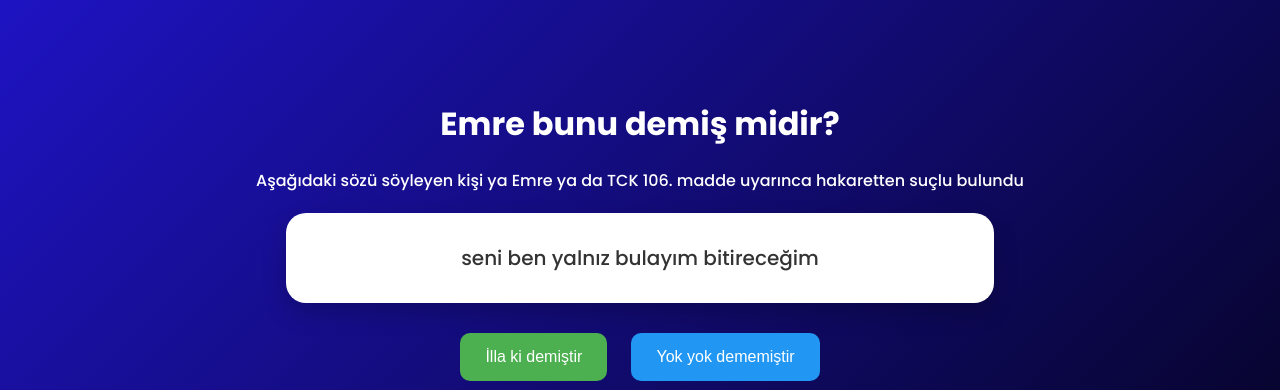
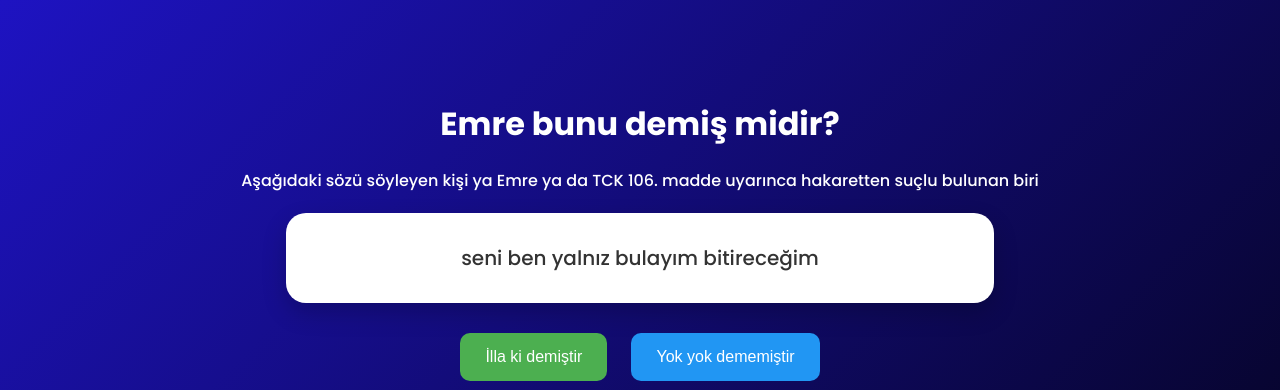
Before and after one commit to Psyche0x0/illakidemistir, a Flask app: page / in a window 1280 px wide. Shown: the top 390 px of the page. Run offline with Flask 3, Linux system fonts and the light colour scheme.

Commit message:
Update index.html

```diff
--- a/templates/index.html
+++ b/templates/index.html
@@ -101,7 +101,7 @@
 <div class="container">
 
     <h1>Emre bunu demiş midir?</h1>
-    <div>Aşağıdaki sözü söyleyen kişi ya Emre ya da TCK 106. madde uyarınca hakaretten suçlu bulundu </div>
+    <div>Aşağıdaki sözü söyleyen kişi ya Emre ya da TCK 106. madde uyarınca hakaretten suçlu bulunan biri </div>
 
     <div class="card">
         {{ text }}
```
